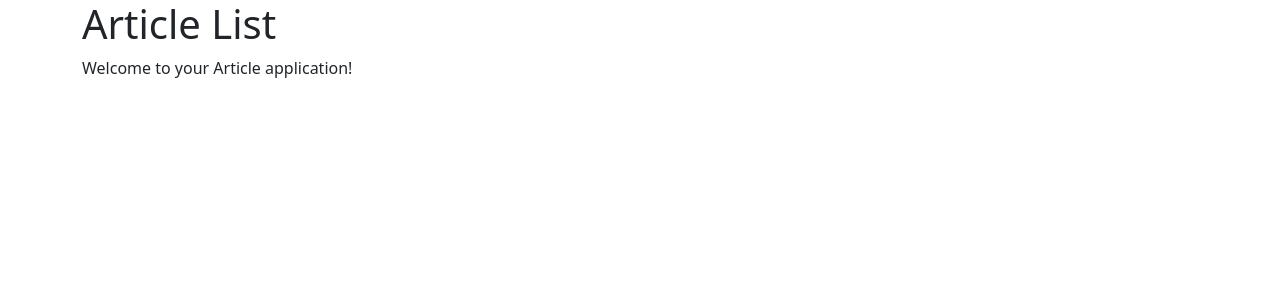
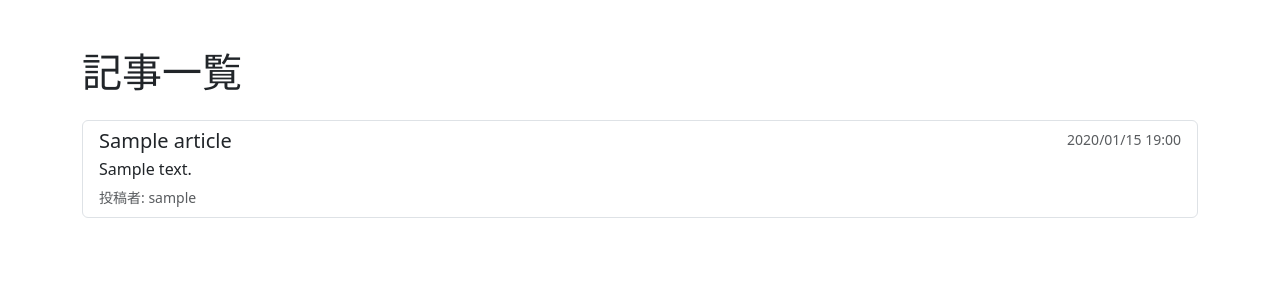
Before and after one commit to yukeippi/sample_articles, a Django app: page / in a window 1280 px wide. Shown: the top 300 px of the page. Run offline with Django 5.2, Linux system fonts and the light colour scheme; tables that the repository leaves empty hold one stand-in row (values such as "Sample post"); parts of the project's set-up code (start-up, migrations or seed data) failed here and were passed over; some libraries are stand-ins or nearby versions.

Commit message:
記事のindexページを作成

```diff
--- a/app/templates/index.html
+++ b/app/templates/index.html
@@ -1,8 +1,28 @@
 {% extends 'base/base.html' %}
 
+{% block title %}記事一覧{% endblock %}
+
 {% block content %}
-<div class="container">
-  <h1>Article List</h1>
-  <p>Welcome to your Article application!</p>
+<div class="container mt-5">
+  <h1 class="mb-4">記事一覧</h1>
+
+  {% if articles %}
+    <div class="list-group">
+      {% for article in articles %}
+        <div class="list-group-item">
+          <div class="d-flex w-100 justify-content-between">
+            <h5 class="mb-1">{{ article.title }}</h5>
+            <small class="text-muted">{{ article.created_at|date:"Y/m/d H:i" }}</small>
+          </div>
+          <p class="mb-1">{{ article.content|truncatewords:30 }}</p>
+          <small class="text-muted">投稿者: {{ article.user.username }}</small>
+        </div>
+      {% endfor %}
+    </div>
+  {% else %}
+    <div class="alert alert-info" role="alert">
+      記事がまだありません。
+    </div>
+  {% endif %}
 </div>
 {% endblock %}
--- a/app/views.py
+++ b/app/views.py
@@ -1,7 +1,13 @@
 from django.shortcuts import render
 from django.views.generic import View
+
+from app.models import Article
 
 
 class IndexView(View):
     def get(self, request):
-        return render(request, 'index.html')
+        articles = Article.objects.select_related('user').all()
+        context = {
+            'articles': articles,
+        }
+        return render(request, 'index.html', context)
```
